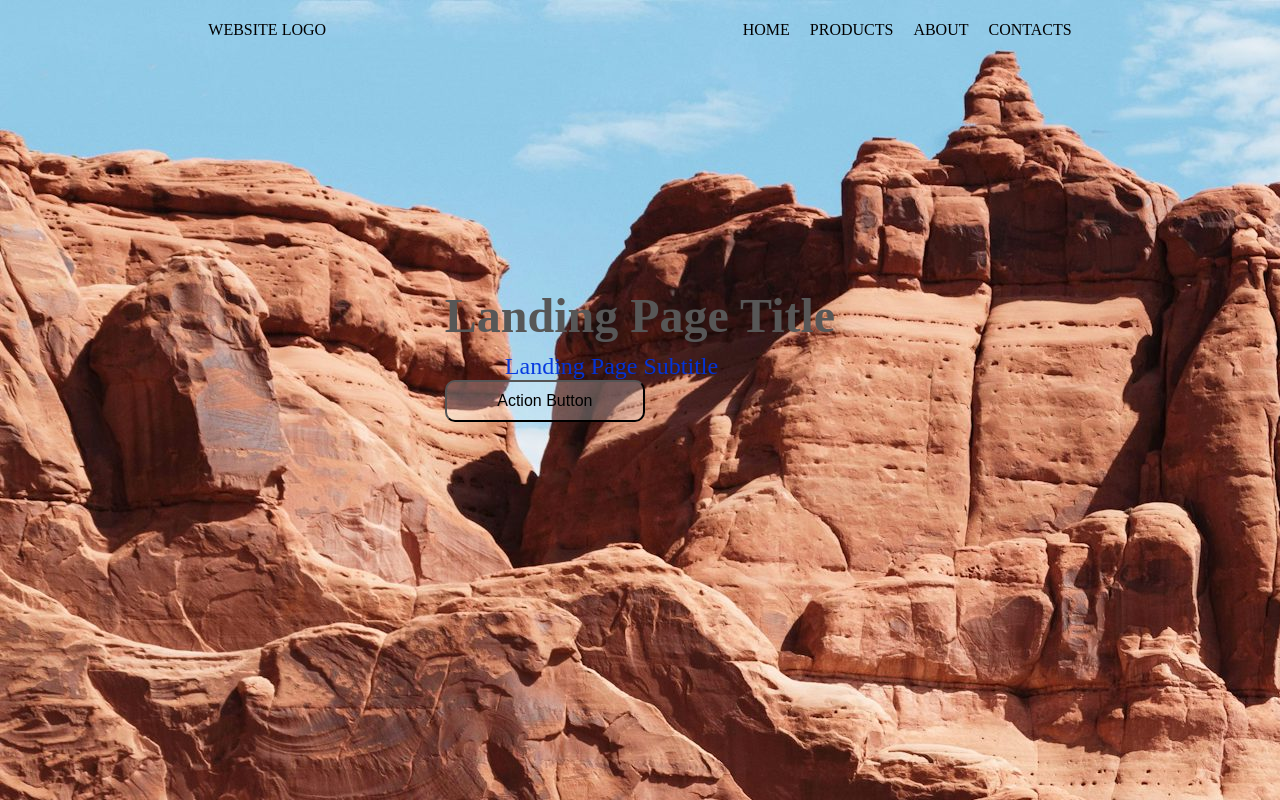
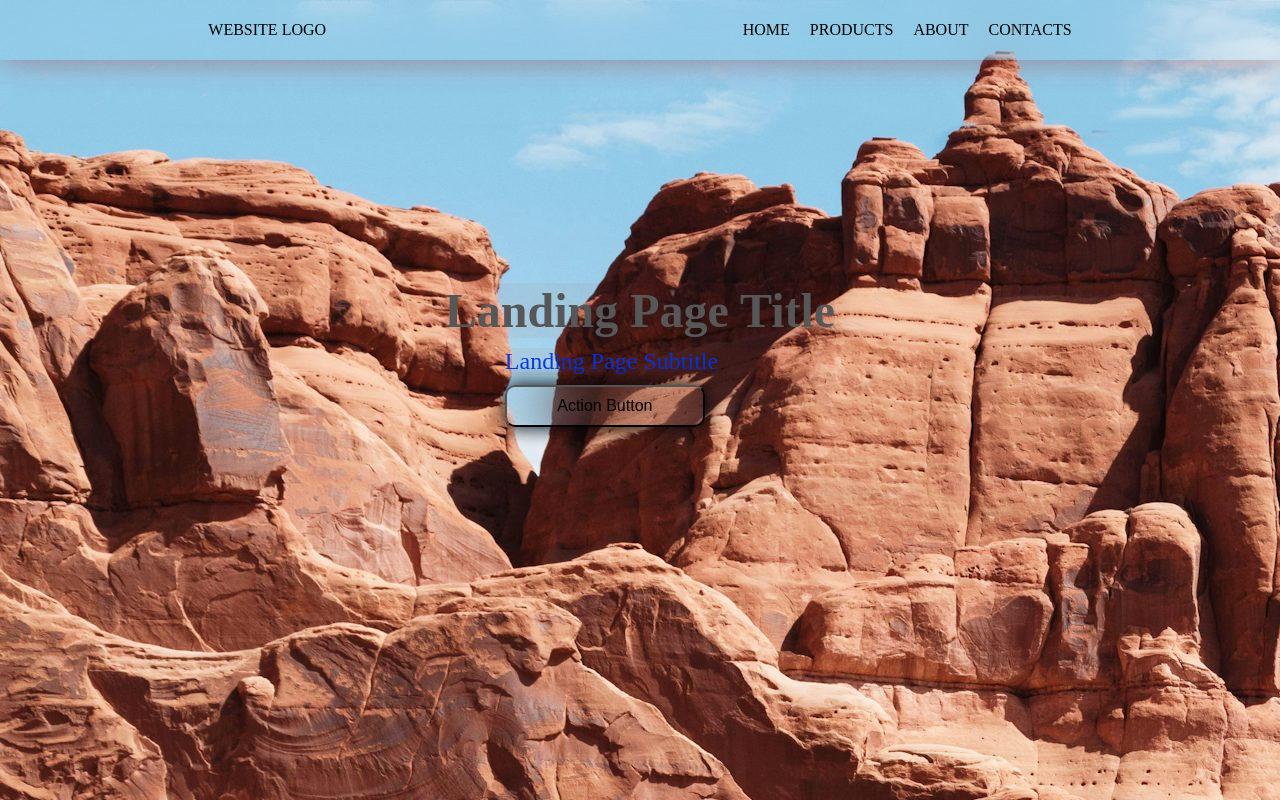
Before and after one commit to zakariazerari/ZAKARIA-LOGO, a plain HTML site: page index.html in a window 1280 px wide. Drawn offline with Linux system fonts and the light colour scheme.

Commit message:
fin projet

```diff
--- a/style.css
+++ b/style.css
@@ -5,17 +5,20 @@
 }
 body{
     background-image: url(photo-1469854523086-cc02fe5d8800.jpeg);
+
 }
 header{
+background-color:transparent;
     height: 60px;
     align-items: center;
   display: flex;
   justify-content: space-around;
+  box-shadow: 0px 0px 30px rgba(165, 42, 42, 0.466);
+  backdrop-filter: blur(30px);
 
 }
 #container{
     width: 90%;
-
     margin: 0;
 }
 ul{
@@ -29,6 +32,7 @@ li{
 li a{
     text-decoration: none;
     color: black;
+
 }
 #main{
 
@@ -49,18 +53,27 @@ li a{
 #button{
 padding: 10px 20px;
 font-size: 1rem;
-background-color: rgba(255, 255, 255, 0.267);
+background-color:transparent ;
+backdrop-filter: blur(30px);
+box-shadow: 0px 0px 20px;
+
 border-radius: 10px;
 width:200px ;
+margin-left: 60px;
+margin-top: 10px;
 
 
 }
 #hero-content h1{
     color: rgb(87, 87, 87);
     font-size: 3rem;
+    background-color: rgba(165, 42, 42, 0.055);
+    border-radius: 10px;
 }
 #hero-content p{
     color: rgba(0, 52, 223, 0.959) ;
+    background-color: rgba(165, 42, 42, 0.055);
+    border-radius: 10px;
     font-size: 1.5rem;
     margin-left:  60px;
     margin-top: 10px ;
```
